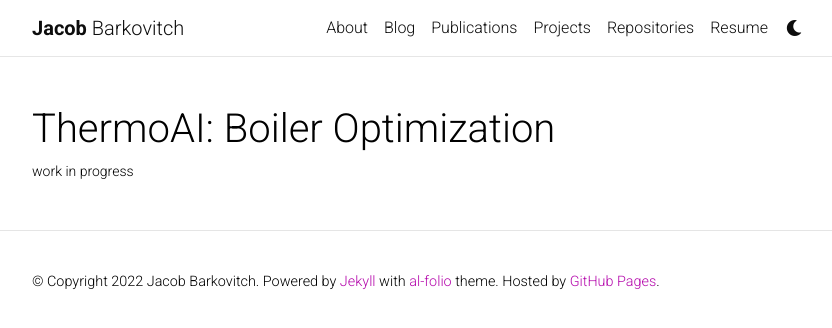
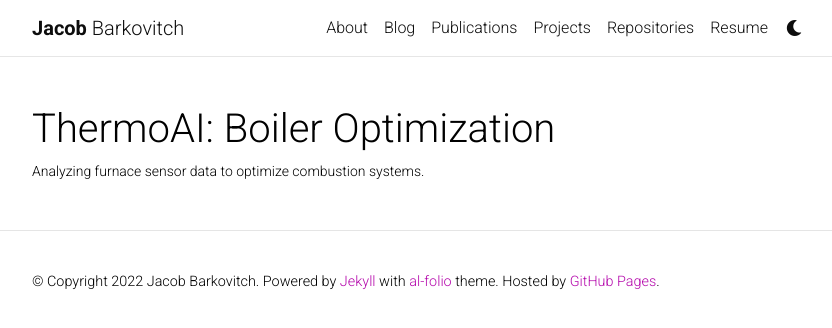
Before and after one commit to jakebarkovitch/jakebarkovitch.github.io, a Jekyll site: the page built from _projects/3_project.md, in a window 1280 px wide. Shown: the top 328 px of the page, without its empty margins (223-1055 px from the left). Built offline with Jekyll 4.4.1, drawn with Linux system fonts in a browser that asks for light colours; comment, search, counter and statistics services are not loaded; a style sheet for code colours, icons or effects is not loaded.

Commit message:
Update 3_project.md

```diff
--- a/_projects/3_project.md
+++ b/_projects/3_project.md
@@ -1,7 +1,7 @@
 ---
 layout: page
 title: "ThermoAI: Boiler Optimization"
-description: work in progress
+description: Analyzing furnace sensor data to optimize combustion systems.
 img: assets/img/thermo_furnace.jpg
 importance: 2
 category: professional
```
